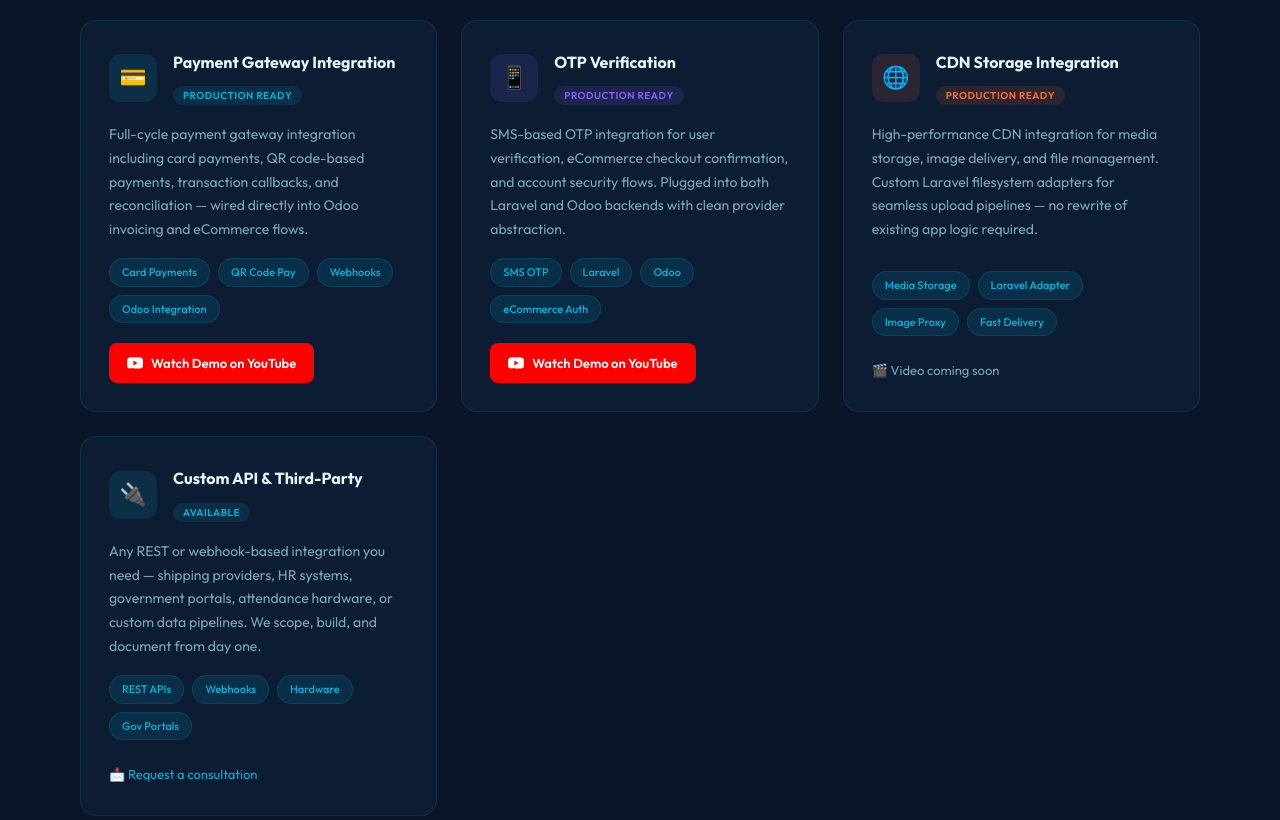
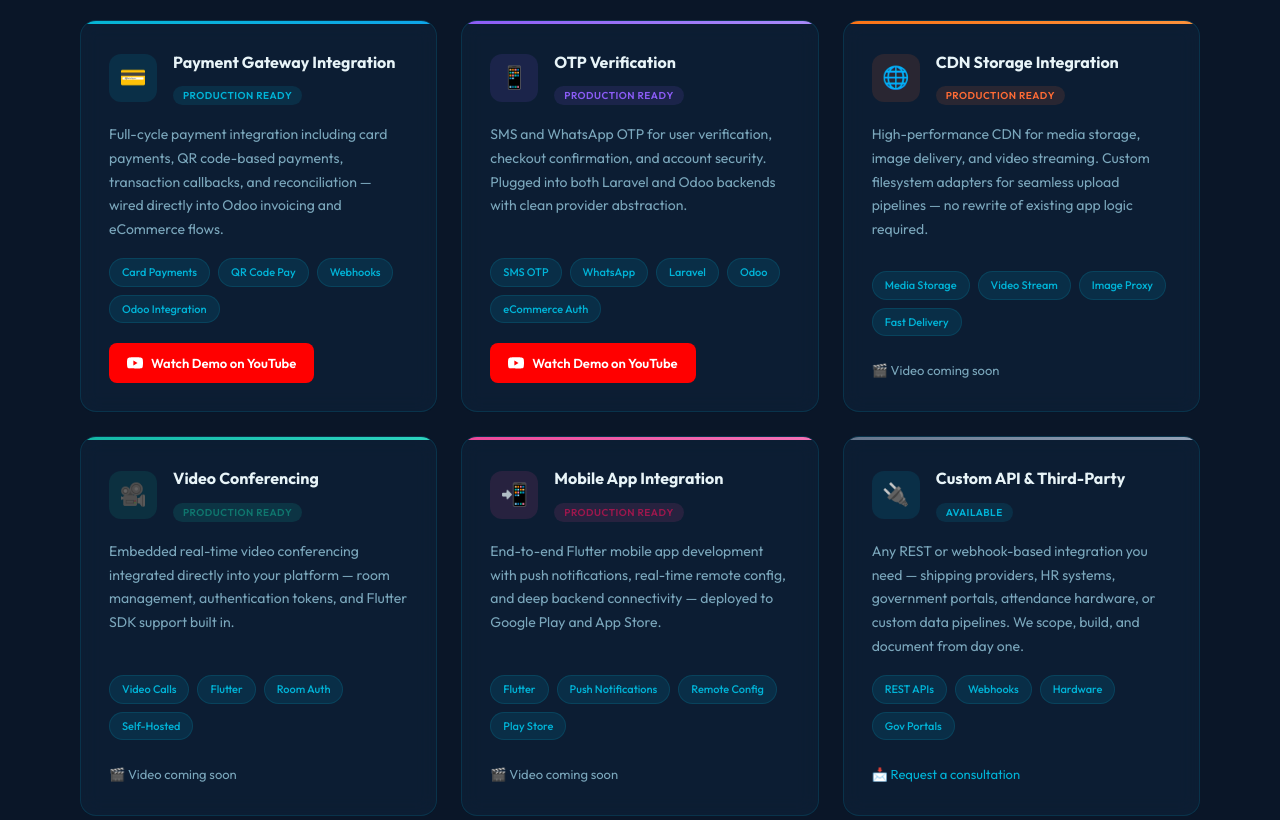
Before and after one commit to NexusERPTech/nexuserpptech.github.io, a plain HTML site: page index.html in a window 1280 px wide. Shown: the part 5720-6540 px from the top of the page. Drawn offline with Linux system fonts and the light colour scheme.

Commit message:
Update index.html

```diff
--- a/index.html
+++ b/index.html
@@ -476,6 +476,9 @@ footer{position:relative;z-index:1;border-top:1px solid var(--border);padding:24
     </div>
   </div>
 </section>
+<!-- ============================================================
+     INTEGRATIONS SECTION — replace your existing <section id="integrations"> entirely
+     ============================================================ -->
 <section id="integrations">
   <div class="comm-inner">
     <div class="reveal">
@@ -483,6 +486,7 @@ footer{position:relative;z-index:1;border-top:1px solid var(--border);padding:24
       <h2 class="st">Integration <span style="background:linear-gradient(135deg,var(--cyan),var(--purple));-webkit-background-clip:text;-webkit-text-fill-color:transparent">Expertise</span></h2>
       <p class="ss">From payment gateways to CDN pipelines — we architect clean, production-grade integrations that slot seamlessly into any ERP or web platform.</p>
     </div>
+
     <div class="int-ready-banner reveal">
       <div class="int-ready-icon">⚡</div>
       <div>
@@ -490,8 +494,11 @@ footer{position:relative;z-index:1;border-top:1px solid var(--border);padding:24
         <p>Senior-level experience across payment processors, OTP providers, storage networks, and third-party APIs. Zero vendor lock-in. Every integration is documented, testable, and built to scale.</p>
       </div>
     </div>
+
     <div class="int-grid">
-      <div class="int-card reveal">
+
+      <!-- Payment Gateway -->
+      <div class="int-card int-card--cyan reveal">
         <div class="int-card-head">
           <div class="int-icon int-icon--cyan">💳</div>
           <div>
@@ -499,7 +506,7 @@ footer{position:relative;z-index:1;border-top:1px solid var(--border);padding:24
             <span class="int-badge int-badge--cyan">Production Ready</span>
           </div>
         </div>
-        <p>Full-cycle payment gateway integration including card payments, QR code-based payments, transaction callbacks, and reconciliation — wired directly into Odoo invoicing and eCommerce flows.</p>
+        <p>Full-cycle payment integration including card payments, QR code-based payments, transaction callbacks, and reconciliation — wired directly into Odoo invoicing and eCommerce flows.</p>
         <div class="int-features">
           <span>Card Payments</span><span>QR Code Pay</span><span>Webhooks</span><span>Odoo Integration</span>
         </div>
@@ -510,7 +517,9 @@ footer{position:relative;z-index:1;border-top:1px solid var(--border);padding:24
           </a>
         </div>
       </div>
-      <div class="int-card reveal">
+
+      <!-- OTP Verification -->
+      <div class="int-card int-card--violet reveal">
         <div class="int-card-head">
           <div class="int-icon int-icon--purple">📱</div>
           <div>
@@ -518,9 +527,9 @@ footer{position:relative;z-index:1;border-top:1px solid var(--border);padding:24
             <span class="int-badge int-badge--purple">Production Ready</span>
           </div>
         </div>
-        <p>SMS-based OTP integration for user verification, eCommerce checkout confirmation, and account security flows. Plugged into both Laravel and Odoo backends with clean provider abstraction.</p>
+        <p>SMS and WhatsApp OTP for user verification, checkout confirmation, and account security. Plugged into both Laravel and Odoo backends with clean provider abstraction.</p>
         <div class="int-features">
-          <span>SMS OTP</span><span>Laravel</span><span>Odoo</span><span>eCommerce Auth</span>
+          <span>SMS OTP</span><span>WhatsApp</span><span>Laravel</span><span>Odoo</span><span>eCommerce Auth</span>
         </div>
         <div class="int-video-link">
           <a href="https://youtu.be/y0WOSVzL4l4" target="_blank" class="int-yt-btn">
@@ -529,7 +538,9 @@ footer{position:relative;z-index:1;border-top:1px solid var(--border);padding:24
           </a>
         </div>
       </div>
-      <div class="int-card reveal">
+
+      <!-- CDN Storage -->
+      <div class="int-card int-card--orange reveal">
         <div class="int-card-head">
           <div class="int-icon int-icon--orange">🌐</div>
           <div>
@@ -537,19 +548,57 @@ footer{position:relative;z-index:1;border-top:1px solid var(--border);padding:24
             <span class="int-badge int-badge--orange">Production Ready</span>
           </div>
         </div>
-        <p>High-performance CDN integration for media storage, image delivery, and file management. Custom Laravel filesystem adapters for seamless upload pipelines — no rewrite of existing app logic required.</p>
+        <p>High-performance CDN for media storage, image delivery, and video streaming. Custom filesystem adapters for seamless upload pipelines — no rewrite of existing app logic required.</p>
         <div class="int-features">
-          <span>Media Storage</span><span>Laravel Adapter</span><span>Image Proxy</span><span>Fast Delivery</span>
+          <span>Media Storage</span><span>Video Stream</span><span>Image Proxy</span><span>Fast Delivery</span>
         </div>
         <div class="int-video-link">
           <span class="int-coming">🎬 Video coming soon</span>
         </div>
       </div>
-      <div class="int-card reveal">
+
+      <!-- Video Conferencing -->
+      <div class="int-card int-card--teal reveal">
+        <div class="int-card-head">
+          <div class="int-icon int-icon--teal">🎥</div>
+          <div>
+            <h3>Video Conferencing</h3>
+            <span class="int-badge int-badge--teal">Production Ready</span>
+          </div>
+        </div>
+        <p>Embedded real-time video conferencing integrated directly into your platform — room management, authentication tokens, and Flutter SDK support built in.</p>
+        <div class="int-features">
+          <span>Video Calls</span><span>Flutter</span><span>Room Auth</span><span>Self-Hosted</span>
+        </div>
+        <div class="int-video-link">
+          <span class="int-coming">🎬 Video coming soon</span>
+        </div>
+      </div>
+
+      <!-- Mobile App Integration -->
+      <div class="int-card int-card--pink reveal">
+        <div class="int-card-head">
+          <div class="int-icon int-icon--pink">📲</div>
+          <div>
+            <h3>Mobile App Integration</h3>
+            <span class="int-badge int-badge--pink">Production Ready</span>
+          </div>
+        </div>
+        <p>End-to-end Flutter mobile app development with push notifications, real-time remote config, and deep backend connectivity — deployed to Google Play and App Store.</p>
+        <div class="int-features">
+          <span>Flutter</span><span>Push Notifications</span><span>Remote Config</span><span>Play Store</span>
+        </div>
+        <div class="int-video-link">
+          <span class="int-coming">🎬 Video coming soon</span>
+        </div>
+      </div>
+
+      <!-- Custom API -->
+      <div class="int-card int-card--slate reveal">
         <div class="int-card-head">
           <div class="int-icon int-icon--cyan">🔌</div>
           <div>
-            <h3>Custom API & Third-Party</h3>
+            <h3>Custom API &amp; Third-Party</h3>
             <span class="int-badge int-badge--cyan">Available</span>
           </div>
         </div>
@@ -561,9 +610,50 @@ footer{position:relative;z-index:1;border-top:1px solid var(--border);padding:24
           <span class="int-coming">📩 <a href="mailto:info@erpnexus.tech">Request a consultation</a></span>
         </div>
       </div>
+
     </div>
   </div>
 </section>
+
+<!-- ============================================================
+     NEW INT-CARD CSS — add these to your existing <style> block.
+     The color-accent stripe on top replaces the old flat header style.
+     ============================================================ -->
+<style id="int-new-styles-paste-into-existing-style-block">
+/* Top accent stripe per card color */
+.int-card { position: relative; overflow: hidden; }
+.int-card::before {
+  content: '';
+  position: absolute;
+  top: 0; left: 0; right: 0;
+  height: 3px;
+  border-radius: 16px 16px 0 0;
+}
+.int-card--cyan::before   { background: linear-gradient(90deg, #06b6d4, #0ea5e9); }
+.int-card--violet::before { background: linear-gradient(90deg, #8b5cf6, #a78bfa); }
+.int-card--orange::before { background: linear-gradient(90deg, #f97316, #fb923c); }
+.int-card--teal::before   { background: linear-gradient(90deg, #14b8a6, #2dd4bf); }
+.int-card--pink::before   { background: linear-gradient(90deg, #ec4899, #f472b6); }
+.int-card--slate::before  { background: linear-gradient(90deg, #64748b, #94a3b8); }
+
+/* Teal icon bg (new) */
+.int-icon--teal { background: rgba(20,184,166,0.12); color: #0f766e; }
+
+/* Pink icon bg (new) */
+.int-icon--pink { background: rgba(236,72,153,0.12); color: #9d174d; }
+
+/* Teal badge (new) */
+.int-badge--teal {
+  background: rgba(20,184,166,0.15);
+  color: #0f766e;
+}
+
+/* Pink badge (new) */
+.int-badge--pink {
+  background: rgba(236,72,153,0.12);
+  color: #9d174d;
+}
+</style>
 <section id="why">
   <div class="why-inner">
     <div class="reveal"><div class="sl">Why ERPNexus</div><h2 class="st">What sets our work apart</h2><p class="ss">We are not a module factory. Every release has been through real deployment pressure.</p></div>
```
